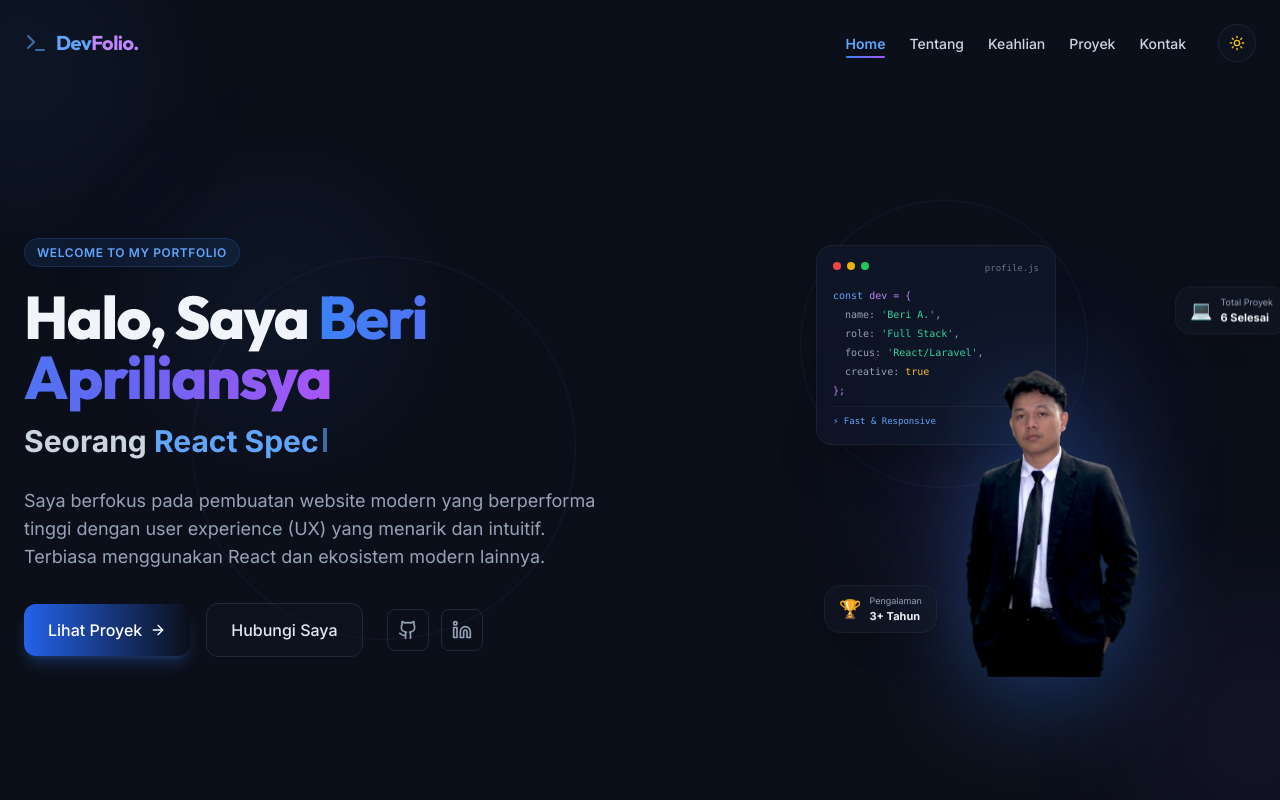
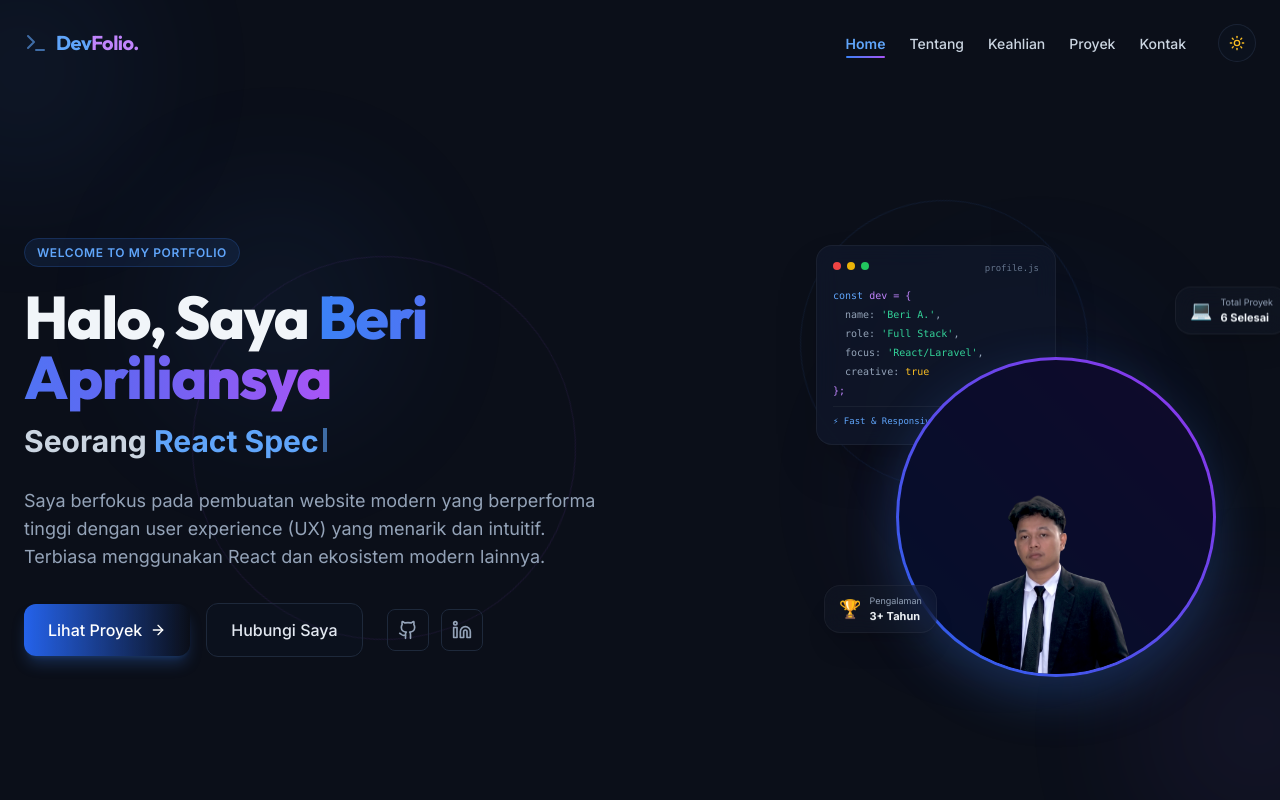
Before and after one commit to beriapriliansya/myporto, a React (Vite) app: page / in a window 1280 px wide. Shown: the top 800 px of the page. Built offline with nearby package versions, Linux system fonts and the light colour scheme.

Commit message:
style: ubah layout foto profil ke frame lingkaran neon

```diff
--- a/src/components/Hero.jsx
+++ b/src/components/Hero.jsx
@@ -181,24 +181,29 @@ export default function Hero() {
               </div>
             </motion.div>
 
-            {/* 2. Main Profile Cutout Photo (Centerpiece, rising from bottom, higher z-index) */}
-            <motion.img
-              src="/profile.png"
-              alt="Beri Apriliansya"
-              className="h-[95%] sm:h-[100%] object-contain z-10 pointer-events-none drop-shadow-[0_20px_45px_rgba(59,130,246,0.35)] filter contrast-[1.03] brightness-[1.02]"
+            {/* 2. Main Profile Circle Frame (Centerpiece, floating, higher z-index) */}
+            <motion.div
+              className="w-64 h-64 sm:w-72 sm:h-72 md:w-80 md:h-80 rounded-full bg-gradient-to-tr from-blue-600 to-purple-600 p-[3px] shadow-[0_20px_50px_rgba(59,130,246,0.25)] z-10 overflow-hidden relative"
               animate={{
                 y: [0, -10, 0],
-                rotate: [0, 0.5, 0, -0.5, 0]
-              }}
-              onError={(e) => {
-                e.target.style.display = 'none';
               }}
               transition={{
                 duration: 6,
                 repeat: Infinity,
                 ease: "easeInOut"
               }}
-            />
+            >
+              <div className="w-full h-full rounded-full bg-slate-950/90 overflow-hidden relative">
+                <img
+                  src="/profile.png"
+                  alt="Beri Apriliansya"
+                  className="w-full h-full object-cover object-top scale-[1.05] translate-y-1.5 filter contrast-[1.02] brightness-[1.02]"
+                  onError={(e) => {
+                    e.target.style.display = 'none';
+                  }}
+                />
+              </div>
+            </motion.div>
 
             {/* 3. Micro stats card (Bottom Left - foreground) */}
             <motion.div
```
